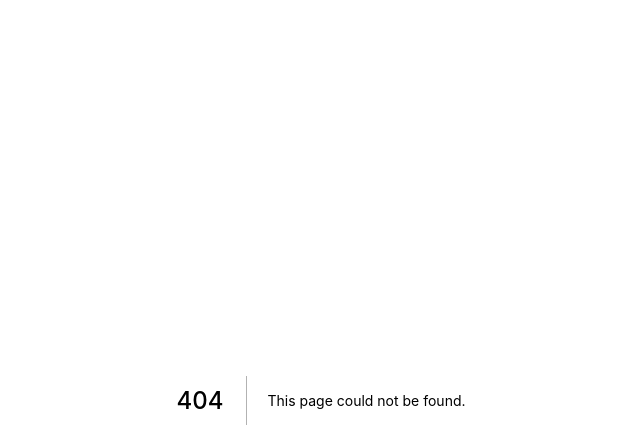
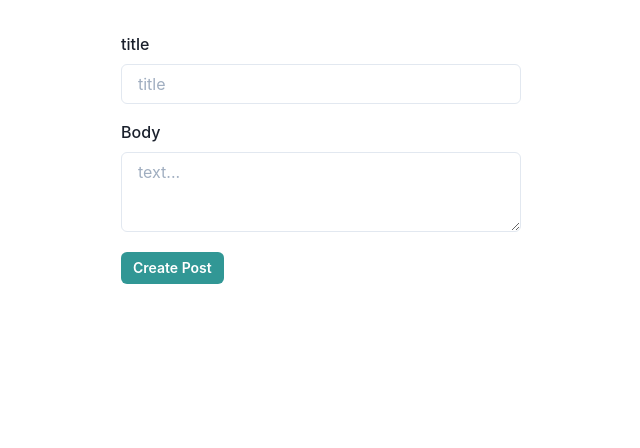
Before and after one commit to sandonl/sl-redditserver, a Next.js app in the folder slreddit-web/: page /create-post in a window 1280 px wide. Before the commit this address had no page. Shown: the top 448 px of the page, without its empty margins (319-959 px from the left). Built offline with nearby package versions, Linux system fonts and the light colour scheme.

Commit message:
v2.5.3 added create post page

```diff
--- a/slreddit-web/src/components/InputField.tsx
+++ b/slreddit-web/src/components/InputField.tsx
@@ -1,15 +1,17 @@
 import {
+  FormControl,
+  FormErrorMessage,
   FormLabel,
-  FormErrorMessage,
-  FormControl,
 } from "@chakra-ui/form-control";
 import { Input } from "@chakra-ui/input";
+import { Textarea } from "@chakra-ui/react";
 import { useField } from "formik";
 import React, { InputHTMLAttributes } from "react";
 
 type InputFieldProps = InputHTMLAttributes<HTMLInputElement> & {
   label: string;
   name: string;
+  textarea?: boolean;
 };
 
 // '' => false
@@ -17,14 +19,19 @@ type InputFieldProps = InputHTMLAttributes<HTMLInputElement> & {
 // Generic input field
 export const InputField: React.FC<InputFieldProps> = ({
   label,
+  textarea,
   size: _, // Destructure size out of props with _
   ...props
 }) => {
+  let InputOrTextarea = Input as any;
+  if (textarea) {
+    InputOrTextarea = Textarea;
+  }
   const [field, { error }] = useField(props);
   return (
     <FormControl isInvalid={!!error}>
       <FormLabel htmlFor={field.name}>{label}</FormLabel>
-      <Input {...field} {...props} id={field.name} />
+      <InputOrTextarea {...field} {...props} id={field.name} />
       {error ? <FormErrorMessage>{error}</FormErrorMessage> : null}
     </FormControl>
   );
--- /dev/null
+++ b/slreddit-web/src/pages/create-post.tsx
@@ -0,0 +1,43 @@
+import { Box, Button } from "@chakra-ui/react";
+import { Form, Formik } from "formik";
+import React from "react";
+import { InputField } from "../components/InputField";
+import { Wrapper } from "../components/Wrapper";
+
+const CreatePost: React.FC<{}> = ({}) => {
+  return (
+    <Wrapper variant="small">
+      <Formik
+        initialValues={{ title: "", text: "" }}
+        onSubmit={async (values) => {
+          console.log(values);
+        }}
+      >
+        {({ isSubmitting }) => (
+          <Form>
+            <InputField name="title" placeholder="title" label="title" />
+            <Box mt={4}>
+              <InputField
+                textarea
+                name="text"
+                placeholder="text..."
+                label="Body"
+              />
+            </Box>
+            <Button
+              mt={5}
+              type="submit"
+              isLoading={isSubmitting}
+              colorScheme="teal"
+              size="sm"
+            >
+              Create Post
+            </Button>
+          </Form>
+        )}
+      </Formik>
+    </Wrapper>
+  );
+};
+
+export default CreatePost;
```
Also changed, not shown: 2 other files (tests, documents, lock files or other folders).
